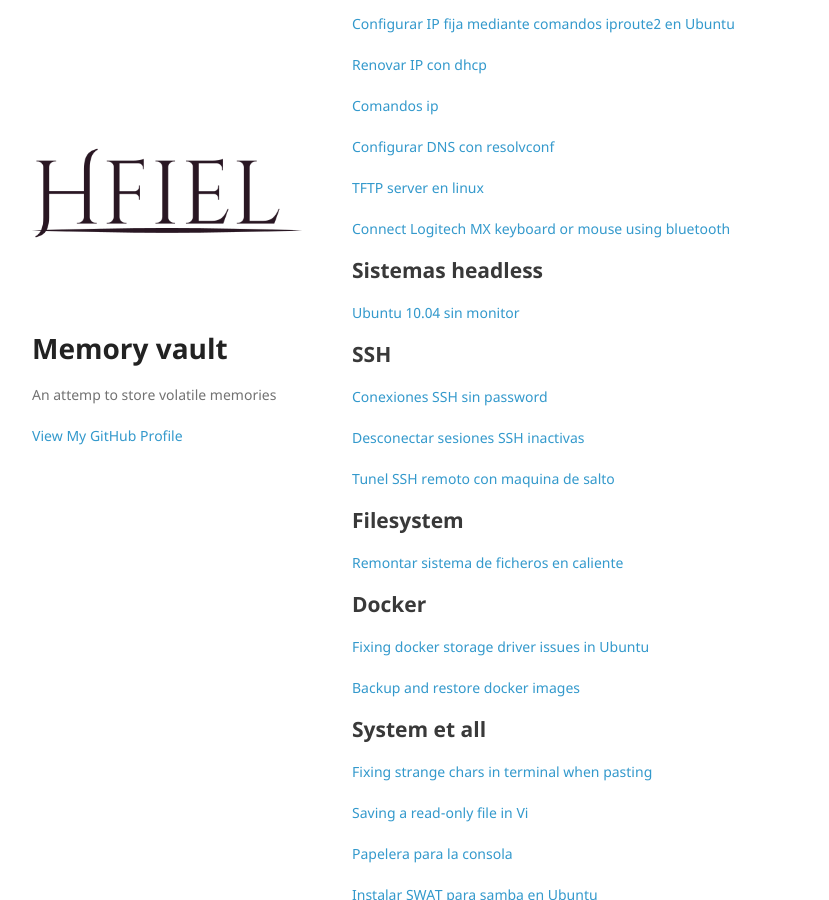
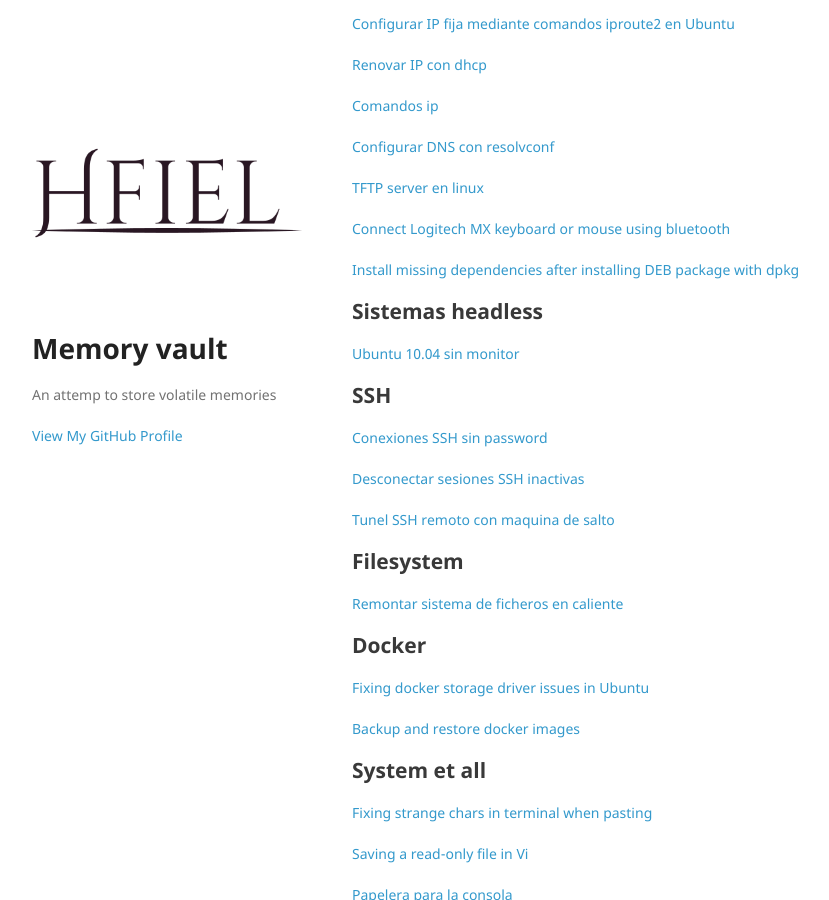
Before and after one commit to hfiel/hfiel.github.io, a Jekyll site: the page built from wiki/linux.md, in a window 1280 px wide and 900 px high, scrolled down 411 px. Shown: the whole window, without its empty margins (26-855 px from the left). Built offline with Jekyll 4.4.1, drawn with Linux system fonts in a browser that asks for light colours; nearby versions of some CDN libraries; our own code applies the rules of GitHub Pages for plain Markdown files.

Commit message:
deb dpkg missing dependencies

```diff
--- a/wiki/linux.md
+++ b/wiki/linux.md
@@ -15,6 +15,8 @@
 [TFTP server en linux](linux/tftp_server_en_linux.md)
 
 [Connect Logitech MX keyboard or mouse using bluetooth](linux/logitech_mx_bluetooth.md)
+
+[Install missing dependencies after installing DEB package with dpkg ](linux/install_missing_dependencies_deb_dpkg.md)
 
 [](linux/.md)
 
```
